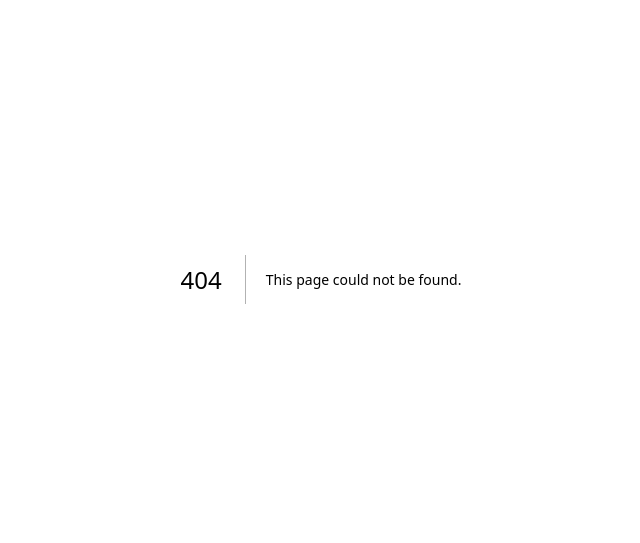
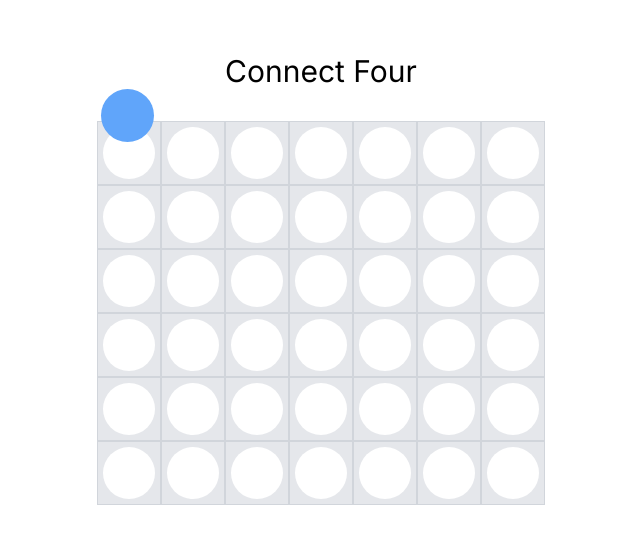
Before and after one commit to mohitarora249/game, a Next.js app: page /connect-four in a window 1280 px wide. Before the commit this address had no page. Shown: the part 121-664 px from the top of the page, without its empty margins (319-959 px from the left). Built offline with nearby package versions, Linux system fonts and the light colour scheme.

Commit message:
WIP: connect four

```diff
--- /dev/null
+++ b/app/(module)/connect-four/type.ts
@@ -0,0 +1,3 @@
+export type PlayerType = "X" | "O";
+
+export type GameType = Array<(PlayerType | null)[]>;
--- /dev/null
+++ b/app/(module)/connect-four/use-connect-four.ts
@@ -0,0 +1,112 @@
+import { useState } from "react";
+import { GameType, PlayerType } from "./type";
+
+const useConnectFour = () => {
+    const [board, setBoard] = useState<GameType>(Array(6).fill(Array(7).fill(null)));
+    const [currentPlayer, setCurrentPlayer] = useState<PlayerType>("X");
+    const [winner, setWinner] = useState<PlayerType | null>(null);
+    const [gameState, setGameState] = useState<"new" | "inprogress" | "tied" | "over">("new");
+
+    const startGameClickHandler = () => {
+        setGameState("inprogress");
+        setCurrentPlayer("X");
+        setWinner(null);
+    };
+
+    const checkWinner = ({row, column, player}: {row: number, column: number, player: PlayerType}) => {
+        try {
+            if (board[row + 1][column] === player) {
+                if (board[row + 2][column] === player) {
+                    if (board[row + 3][column] === player) {
+                        return true;
+                    }
+                }
+            }
+        } catch (e) { console.log(e) }
+
+        try {
+            if (board[row + 1][column + 1] === player) {
+                if (board[row + 2][column + 2] === player) {
+                    if (board[row + 3][column + 3] === player) {
+                        return true;
+                    }
+                }
+            }
+        } catch (e) { console.log(e) }
+
+        try {
+            if (board[row + 1][column - 1] === player) {
+                if (board[row + 2][column - 2] === player) {
+                    if (board[row + 3][column - 3] === player) {
+                        return true;
+                    }
+                }
+            }
+        } catch (e) { console.log(e) }
+
+        try {
+            if (board[row][column + 1] === player) {
+                if (board[row][column + 2] === player) {
+                    if (board[row][column + 3] === player) {
+                        return true;
+                    }
+                }
+            }
+        } catch (e) { console.log(e) }
+
+        try {
+            if (board[row][column - 1] === player) {
+                if (board[row][column - 2] === player) {
+                    if (board[row][column - 3] === player) {
+                        return true;
+                    }
+                }
+            }
+        } catch (e) { console.log(e) }
+
+        try {
+            if (board[row - 1][column - 1] === player) {
+                if (board[row - 2][column - 2] === player) {
+                    if (board[row - 3][column - 3] === player) {
+                        return true;
+                    }
+                }
+            }
+        } catch (e) { console.log(e) }
+
+        try {
+            if (board[row - 1][column + 1] === player) {
+                if (board[row - 2][column + 2] === player) {
+                    if (board[row - 3][column + 3] === player) {
+                        return true;
+                    }
+                }
+            }
+        } catch (e) { console.log(e) }
+    };
+
+    const updateGame = ({row, column, player}: {row: number, column: number, player: PlayerType}) => {
+        setBoard(prev => {
+            const boardCopy = [...prev];
+            boardCopy[row][column] = player;
+            return boardCopy;
+        });
+        if (checkWinner({row, column, player})) {
+            setGameState("over");
+            setWinner(player);
+            return;
+        }
+        setCurrentPlayer(() => player === "X" ? "O" : "X");
+    };
+
+    return {
+        board,
+        currentPlayer,
+        gameState,
+        winner,
+        startGameClickHandler,
+        updateGame
+    }
+};
+
+export default useConnectFour;
--- a/app/(module)/tic-tac-toe/use-tick-tac-toe.ts
+++ b/app/(module)/tic-tac-toe/use-tick-tac-toe.ts
@@ -14,6 +14,7 @@ const useTickTacToe = () => {
   >("new");
   const [currentPlayer, setCurrentPlayer] = useState<1 | 2>(1);
   const [winner, setWinner] = useState<1 | 2 | null>(null);
+
   const startGameClickHandler = () => {
     setGameState("inprogress");
     setGame([
--- a/app/(utils)/index.ts
+++ b/app/(utils)/index.ts
@@ -1,3 +1,10 @@
+import { type ClassValue, clsx } from "clsx"
+import { twMerge } from "tailwind-merge"
+
 export function deepClone2DArray<T>(arr: T[][]): T[][] {
   return arr.map((row) => [...row]);
 }
+
+export function cn(...inputs: ClassValue[]) {
+  return twMerge(clsx(inputs))
+}
--- /dev/null
+++ b/app/connect-four/page.tsx
@@ -0,0 +1,64 @@
+"use client";
+
+import { MouseEvent } from "react";
+import { PlayerType } from "../(module)/connect-four/type";
+import useConnectFour from "../(module)/connect-four/use-connect-four";
+import { cn } from "../(utils)";
+
+const ConnectFour = () => {
+
+  const { board, currentPlayer, gameState, startGameClickHandler, updateGame, winner } = useConnectFour();
+
+  const onMouseOverHandler = ({row, col}: {row: number, col: number}) => {
+    console.log("onMouseOverHandler : ", { row, col });
+  }
+
+  const onMouseClickHandler = ({row, col}: {row: number, col: number}) => {
+    console.log("onMouseClickHandler : ", { row, col });
+  }
+
+  return (
+    <div className="h-screen w-screen flex items-center justify-center flex-col">
+      <h1 className="text-3xl mb-8">Connect Four</h1>
+      <div className="relative">
+        <div className="h-16 w-16 absolute top-[-32px] ml-1">
+          <div className={cn("rounded-full h-5/6 w-5/6", currentPlayer === "X" ? "bg-blue-400" : "bg-red-400")} />
+        </div>
+        {board.map((b, idx) => (
+          <div className="flex">
+            {b.map((r, i) => <Cell row={idx} col={i} onMouseClickHandler={onMouseClickHandler} onMouseOverHandler={onMouseOverHandler} data={r} />)}
+          </div>
+        ))}
+      </div>
+    </div>
+  )
+};
+
+type Props = {
+  data: PlayerType | null;
+  onMouseOverHandler: ({row, col}: {row: number, col: number}) => void;
+  onMouseClickHandler: ({row, col}: {row: number, col: number}) => void;
+  row: number;
+  col: number;
+}
+
+const Cell = ({ row, col, data, onMouseOverHandler, onMouseClickHandler }: Props) => {
+
+  const onMouseOver = (e: MouseEvent<HTMLDivElement>) => {
+    console.log("onMouseOver : ", {row, col})
+    onMouseOverHandler({col,row});
+  }
+  const onClick = (e: MouseEvent<HTMLDivElement>) => {
+    console.log("onMouseClickHandler : ", {row, col})
+    onMouseClickHandler({col,row});
+  }
+
+  return (
+    <div onMouseOver={onMouseOver} onClick={onClick} className={cn("h-16 w-16 border border-gray-300 bg-gray-200 flex justify-center items-center")}>
+      <div className={cn("rounded-full h-5/6 w-5/6", data === null && "bg-white", data === "X" && "bg-blue-400", data === "O" && "bg-red-400")} />
+    </div>
+  )
+}
+
+
+export default ConnectFour;
--- a/app/snake-game/page.tsx
+++ b/app/snake-game/page.tsx
@@ -1,7 +1,13 @@
 import React from "react";
 
-const page = () => {
-  return <div>page</div>;
+const Snake = () => {
+  return (
+    <div className="h-screen w-screen flex items-center justify-center flex-col">
+      <h1 className="text-3xl mb-8">Tic Tac Toe</h1>
+      <div className="">
+      </div>
+    </div>
+  )
 };
 
-export default page;
+export default Snake;
--- a/package.json
+++ b/package.json
@@ -9,10 +9,12 @@
     "lint": "next lint"
   },
   "dependencies": {
+    "clsx": "^2.1.0",
     "lucide-react": "^0.303.0",
     "next": "14.0.4",
     "react": "^18",
-    "react-dom": "^18"
+    "react-dom": "^18",
+    "tailwind-merge": "^2.2.0"
   },
   "devDependencies": {
     "@types/node": "^20",
```
Also changed, not shown: 1 other file (tests, documents, lock files or other folders).
